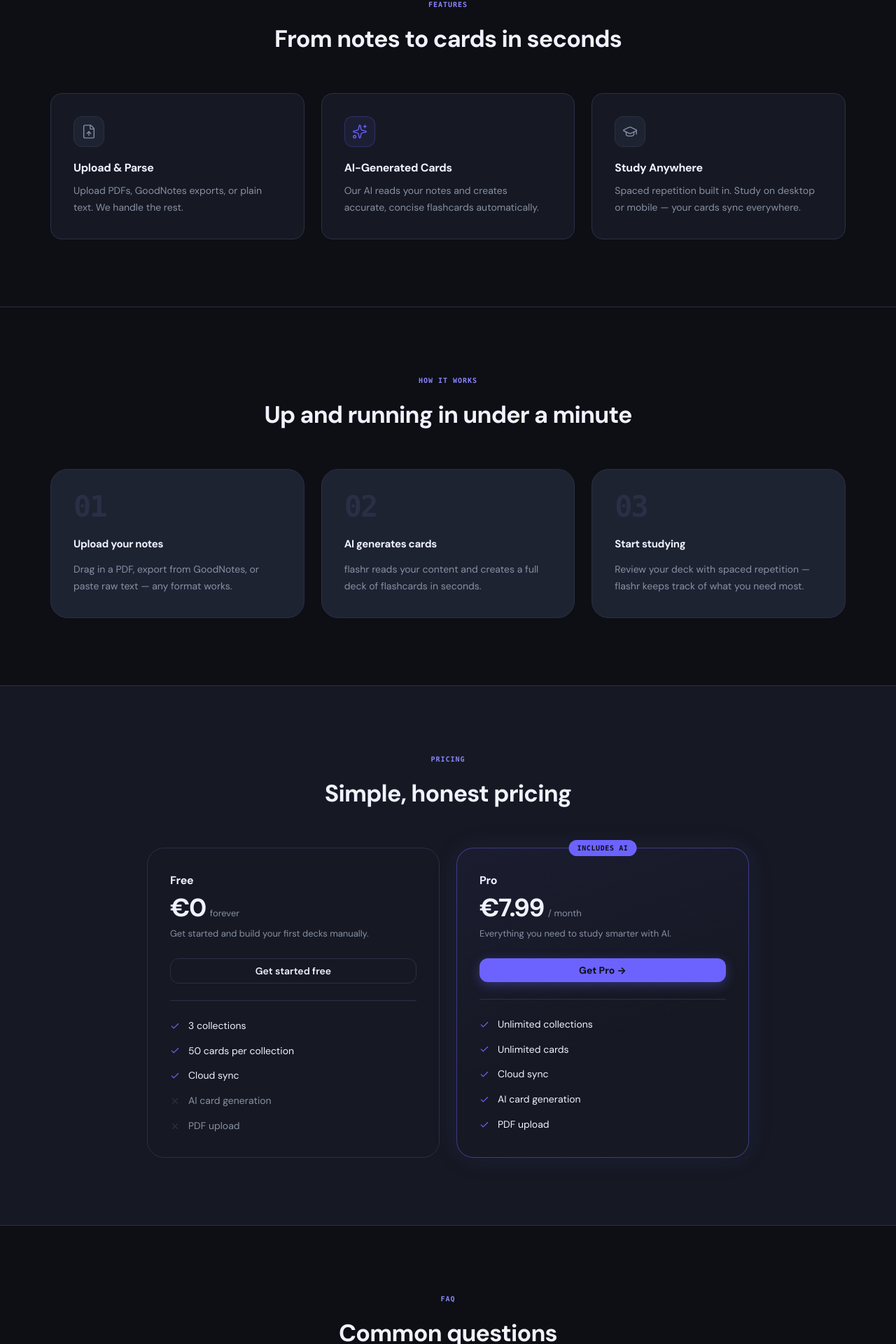
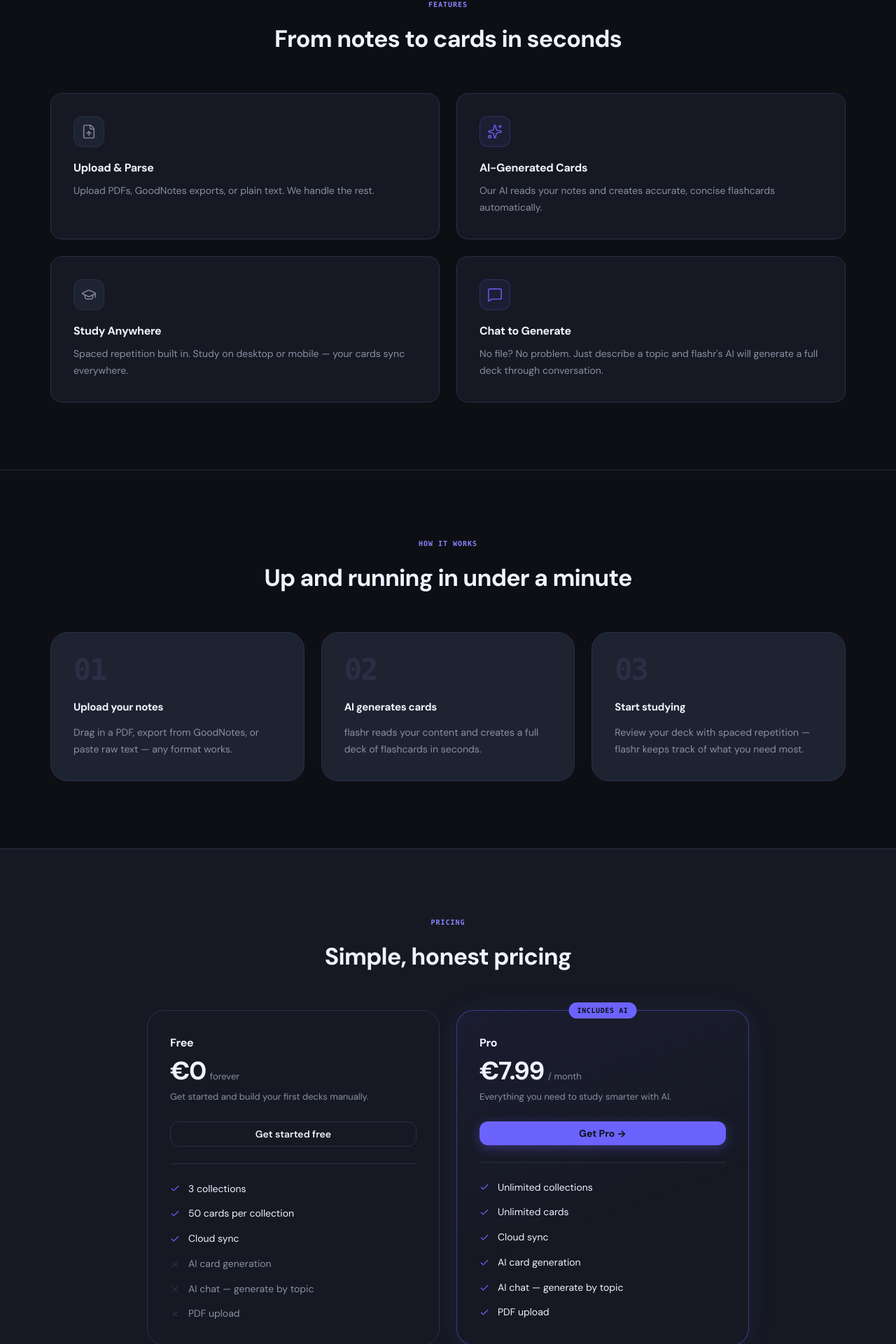
Before and after one commit to schmenniooo/flashr, a React (Vite) app in the folder web/: page / in a window 1280 px wide. Shown: the part 814-2734 px from the top of the page at 70% size. Built offline with nearby package versions, Linux system fonts and the light colour scheme; no server answers.

Commit message:
chat feature mentioned

```diff
--- a/web/src/pages/Landing.css
+++ b/web/src/pages/Landing.css
@@ -418,7 +418,7 @@
 
 .landing-features-grid {
   display: grid;
-  grid-template-columns: repeat(3, 1fr);
+  grid-template-columns: repeat(2, 1fr);
   gap: var(--space-5);
 }
 
@@ -888,6 +888,7 @@
 
 .landing-feature-card:nth-child(2)[data-animate] { transition-delay: 0.1s; }
 .landing-feature-card:nth-child(3)[data-animate] { transition-delay: 0.2s; }
+.landing-feature-card:nth-child(4)[data-animate] { transition-delay: 0.3s; }
 
 .landing-step:nth-child(2)[data-animate] { transition-delay: 0.1s; }
 .landing-step:nth-child(3)[data-animate] { transition-delay: 0.2s; }
--- a/web/src/pages/Landing.tsx
+++ b/web/src/pages/Landing.tsx
@@ -1,6 +1,6 @@
 import { useState, useEffect } from "react";
 import { Link, useNavigate } from "react-router-dom";
-import { FileUp, Sparkles, GraduationCap, ArrowRight, Check, X } from "lucide-react";
+import { FileUp, Sparkles, GraduationCap, ArrowRight, Check, X, MessageSquare } from "lucide-react";
 import { Wordmark } from "../lib/logo";
 import "./Landing.css";
 
@@ -131,6 +131,15 @@ export function Landing() {
                 Spaced repetition built in. Study on desktop or mobile — your cards sync everywhere.
               </p>
             </div>
+            <div className="landing-feature-card" data-animate>
+              <div className="landing-feature-icon landing-feature-icon--accent">
+                <MessageSquare size={22} strokeWidth={1.5} />
+              </div>
+              <h3 className="landing-feature-title">Chat to Generate</h3>
+              <p className="landing-feature-desc">
+                No file? No problem. Just describe a topic and flashr's AI will generate a full deck through conversation.
+              </p>
+            </div>
           </div>
         </div>
       </section>
@@ -186,6 +195,7 @@ export function Landing() {
                 <li><Check size={14} strokeWidth={2} className="landing-feat-yes" /> 50 cards per collection</li>
                 <li><Check size={14} strokeWidth={2} className="landing-feat-yes" /> Cloud sync</li>
                 <li><X size={14} strokeWidth={2} className="landing-feat-no" /> AI card generation</li>
+                <li><X size={14} strokeWidth={2} className="landing-feat-no" /> AI chat — generate by topic</li>
                 <li><X size={14} strokeWidth={2} className="landing-feat-no" /> PDF upload</li>
               </ul>
             </div>
@@ -214,6 +224,7 @@ export function Landing() {
                 <li><Check size={14} strokeWidth={2} className="landing-feat-yes" /> Unlimited cards</li>
                 <li><Check size={14} strokeWidth={2} className="landing-feat-yes" /> Cloud sync</li>
                 <li><Check size={14} strokeWidth={2} className="landing-feat-yes" /> AI card generation</li>
+                <li><Check size={14} strokeWidth={2} className="landing-feat-yes" /> AI chat — generate by topic</li>
                 <li><Check size={14} strokeWidth={2} className="landing-feat-yes" /> PDF upload</li>
               </ul>
             </div>
```
